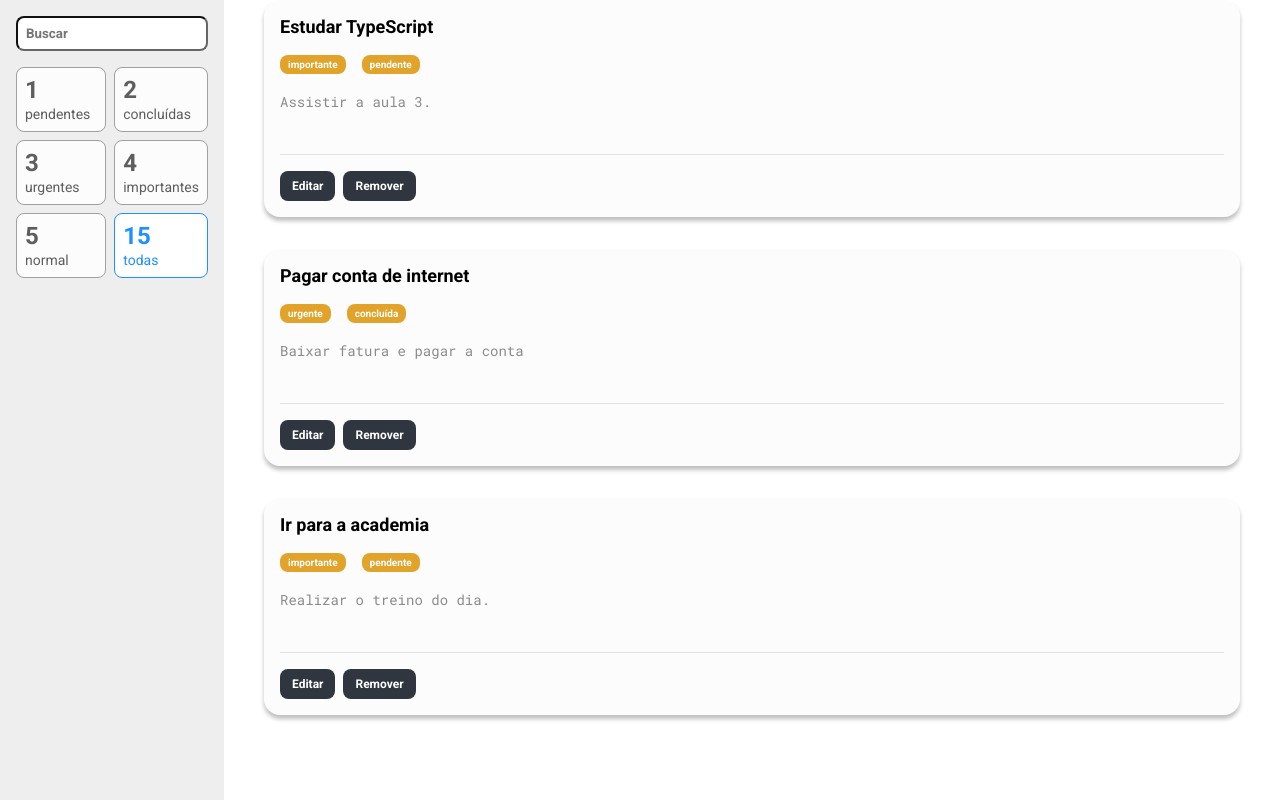
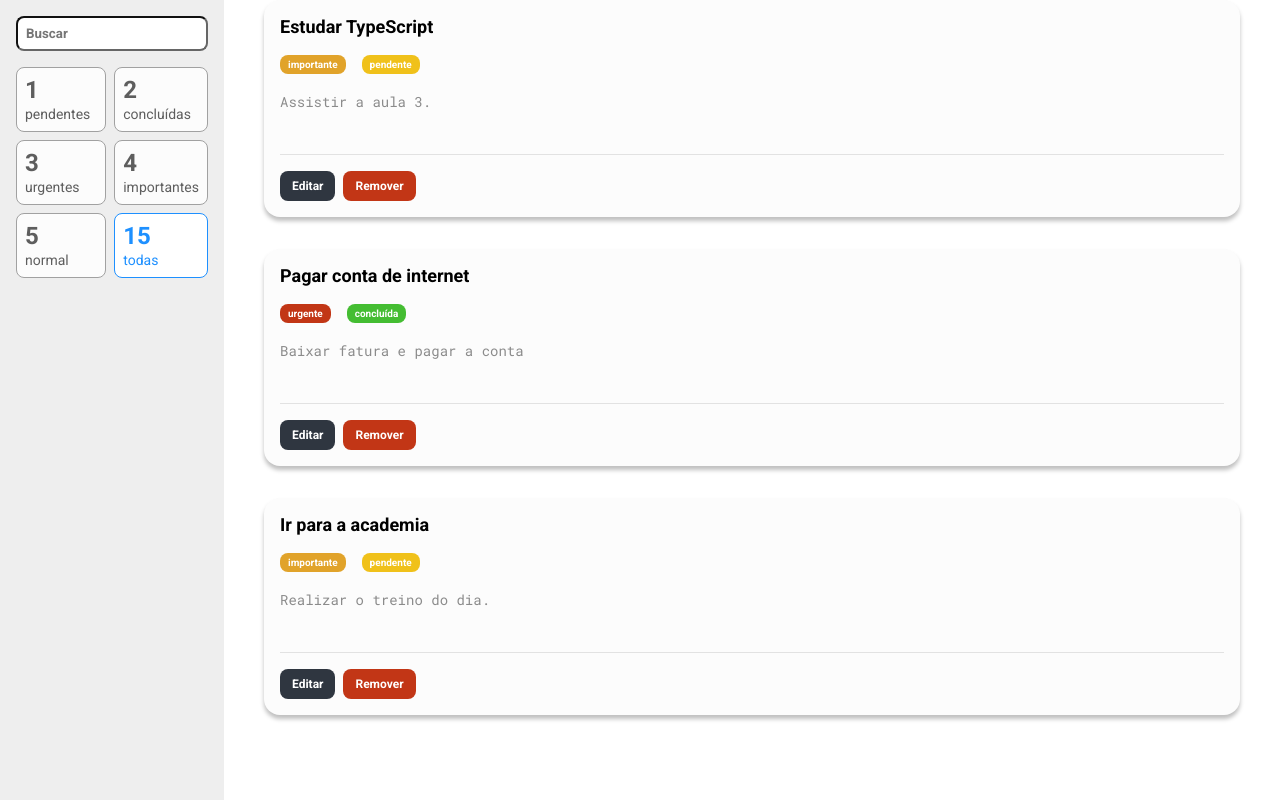
Before and after one commit to bcadore/ToDoList-ReactJS, a React (Create React App) app: page / in a window 1280 px wide. Built offline with nearby package versions, Linux system fonts and the light colour scheme.

Commit message:
Parametrizado os cards das tarefas.

```diff
--- a/src/components/Tarefa/index.tsx
+++ b/src/components/Tarefa/index.tsx
@@ -1,32 +1,40 @@
 import { useState } from 'react';
 import * as S from './styles';
 
+import * as enums from '../../utils/enums/Tarefa';
+
 type Props = {
   titulo: string;
-  prioridade: string;
-  status: string;
+  prioridade: enums.Prioridade;
+  status: enums.Status;
   descricao: string;
 };
 
-const Tarefa = ({titulo, prioridade, status, descricao}: Props) => {
+const Tarefa = ({ titulo, prioridade, status, descricao }: Props) => {
   const [estaEditando, setEstaEditando] = useState(false);
 
   return (
     <S.Card>
       <S.Titulo>{titulo}</S.Titulo>
-      <S.Tag>{prioridade}</S.Tag>
-      <S.Tag>{status}</S.Tag>
+      <S.Tag parametro="prioridade" prioridade={prioridade}>
+        {prioridade}
+      </S.Tag>
+      <S.Tag parametro="status" status={status}>
+        {status}
+      </S.Tag>
       <S.Descricao value={descricao} />
       <S.BarraAcoes>
         {estaEditando ? (
           <>
-            <S.Botao>Salvar</S.Botao>
-            <S.Botao onClick={() => setEstaEditando(false)}>Cancelar</S.Botao>
+            <S.BotaoSalvar>Salvar</S.BotaoSalvar>
+            <S.BotaoCancelarRemover onClick={() => setEstaEditando(false)}>
+              Cancelar
+            </S.BotaoCancelarRemover>
           </>
         ) : (
           <>
             <S.Botao onClick={() => setEstaEditando(true)}>Editar</S.Botao>
-            <S.Botao>Remover</S.Botao>
+            <S.BotaoCancelarRemover>Remover</S.BotaoCancelarRemover>
           </>
         )}
       </S.BarraAcoes>
--- a/src/components/Tarefa/styles.ts
+++ b/src/components/Tarefa/styles.ts
@@ -1,35 +1,57 @@
-import styled from "styled-components";
+import styled from 'styled-components';
+import variaveis from '../../styles/variaveis';
+import * as enums from '../../utils/enums/Tarefa';
+
+type TagProps = {
+  prioridade?: enums.Prioridade;
+  status?: enums.Status;
+  parametro: 'status' | 'prioridade';
+};
+
+function retornaCorDeFundo(props: TagProps): string {
+  if (props.parametro === 'prioridade') {
+    if (props.prioridade === enums.Prioridade.URGENTE)
+      return variaveis.vermelho;
+    if (props.prioridade === enums.Prioridade.IMPORTANTE)
+      return variaveis.laranja;
+  } else {
+    if (props.status === enums.Status.PENDENTE) return variaveis.amarelo;
+    if (props.status === enums.Status.CONCLUIDA) return variaveis.verde;
+  }
+
+  return '#CCCCCC';
+}
 
 export const Card = styled.div`
   padding: 16px;
   margin-bottom: 32px;
-    background-color: #FCFCFC;
+  background-color: #fcfcfc;
   box-shadow: 0px 4px 4px rgba(0, 0, 0, 0.25);
   border-radius: 16px;
-`
+`;
 
 export const Titulo = styled.h3`
   font-size: 18px;
   font-weight: bold;
   margin-bottom: 16px;
-`
+`;
 
-export const Tag = styled.span`
+export const Tag = styled.span<TagProps>`
   display: inline-block;
   padding: 4px 8px;
   margin-right: 16px;
   font-size: 10px;
   font-weight: bold;
-    color: #FFFFFF;
-    background-color: #E1A32A;
+  color: #ffffff;
+  background-color: ${(props) => retornaCorDeFundo(props)};
   border-radius: 8px;
-`
+`;
 
 export const Descricao = styled.textarea`
   line-height: 24px;
-    color: #8B8B8B;
+  color: #8b8b8b;
   font-size: 14px;
-    font-family: "Roboto Mono", monospace;
+  font-family: 'Roboto Mono', monospace;
   display: block;
   width: 100%;
   margin-bottom: 16px;
@@ -37,21 +59,29 @@
   resize: none;
   border: none;
   background-color: transparent;
-`
+`;
 
 export const BarraAcoes = styled.div`
   border-top: 1px solid rgba(0, 0, 0, 0.1);
   padding-top: 16px;
-`
+`;
 
 export const Botao = styled.button`
   font-weight: bold;
   font-size: 12px;
-    color: #FFFFFF;
+  color: #ffffff;
   padding: 8px 12px;
   border: none;
   cursor: pointer;
-    background-color: #2F3640;
+  background-color: #2f3640;
   border-radius: 8px;
   margin-right: 8px;
-`
+`;
+
+export const BotaoSalvar = styled(Botao)`
+  background-color: ${variaveis.verde};
+`;
+
+export const BotaoCancelarRemover = styled(Botao)`
+  background-color: ${variaveis.vermelho};
+`;
--- a/src/containers/ListaTarefas/index.tsx
+++ b/src/containers/ListaTarefas/index.tsx
@@ -1,25 +1,27 @@
 import Tarefa from '../../components/Tarefa';
 
 import * as S from './styles';
+
+import * as enums from '../../utils/enums/Tarefa'
 
 const tarefas = [
   {
     titulo: 'Estudar TypeScript',
     descricao: 'Assistir a aula 3.',
-    prioridade: 'importante',
-    status: 'pendente',
+    prioridade: enums.Prioridade.IMPORTANTE,
+    status: enums.Status.PENDENTE,
   },
   {
     titulo: 'Pagar conta de internet',
     descricao: 'Baixar fatura e pagar a conta',
-    prioridade: 'urgente',
-    status: 'concluída',
+    prioridade: enums.Prioridade.URGENTE,
+    status: enums.Status.CONCLUIDA,
   },
   {
     titulo: 'Ir para a academia',
     descricao: 'Realizar o treino do dia.',
-    prioridade: 'importante',
-    status: 'pendente',
+    prioridade: enums.Prioridade.IMPORTANTE,
+    status: enums.Status.PENDENTE,
   },
 ];
 
--- /dev/null
+++ b/src/styles/variaveis.ts
@@ -0,0 +1,6 @@
+export default {
+  vermelho: '#C23616',
+  verde: '#44BD32',
+  amarelo: '#F0C11A',
+  laranja: '#E1A32A',
+};
--- /dev/null
+++ b/src/utils/enums/Tarefa.ts
@@ -0,0 +1,10 @@
+export enum Prioridade {
+  URGENTE = 'urgente',
+  IMPORTANTE = 'importante',
+  NORMAL = 'normal',
+}
+
+export enum Status {
+  PENDENTE = 'pendente',
+  CONCLUIDA = 'concluída',
+}
```
Lines whose indentation alone changed are shown as unchanged.
